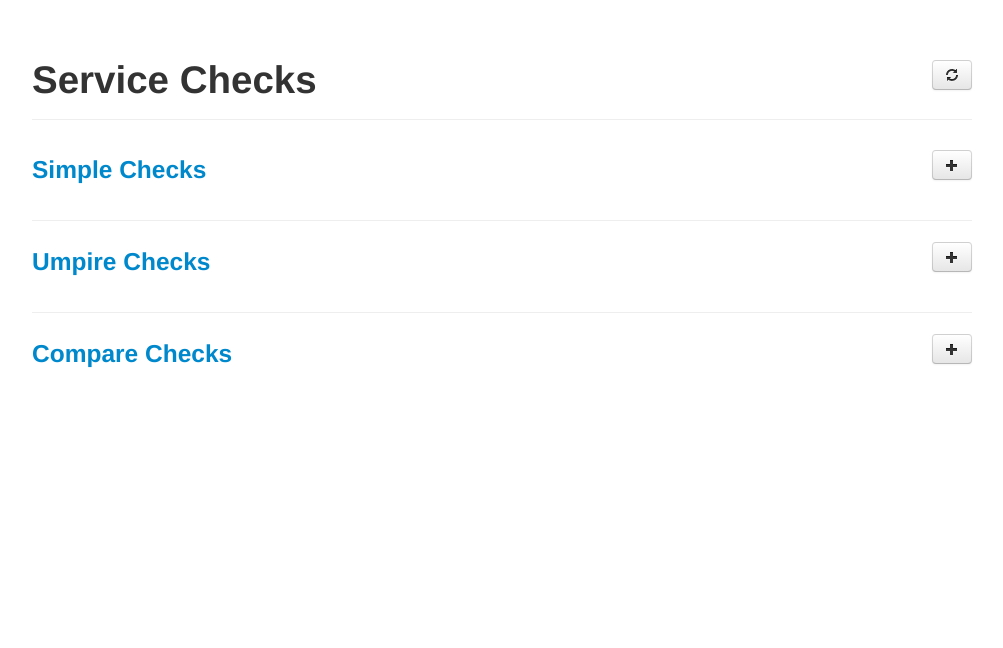
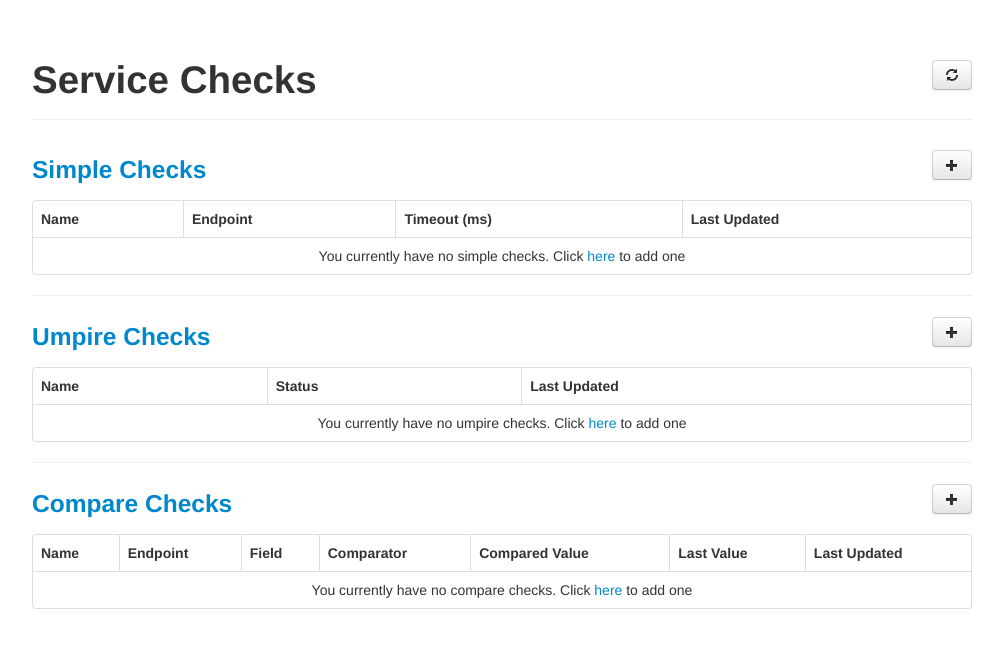
Before and after one commit to systemizer/momonitor, a Django app: template main/templates/service.html in a window 1280 px wide. Shown: the top 648 px of the page, without its empty margins (138-1141 px from the left). Run offline with Django 3.2, Linux system fonts and the light colour scheme; the template is opened without the code that fills it, so the values that code supplies are empty.

Commit message:
dont have to specify the service anymore when creating the form. Starting accordion visible

```diff
--- a/main/templates/modal_form.html
+++ b/main/templates/modal_form.html
@@ -2,7 +2,7 @@
 
 <div class="modal-header">
   <button type="button" class="close" data-dismiss="modal" aria-hidden="true">&times;</button>
-  <h3>{% block modal_title %}Create/Edit Resources{% endblock %}</h3>
+  <h3>{{form.title}}</h3>
 </div>
 <form action="{{action}}" method="{{method}}">
   <div class="modal-body">
--- a/main/templates/service.html
+++ b/main/templates/service.html
@@ -12,12 +12,12 @@
   <h1>Service Checks <small>{{service.name}}</small></h1>
 </div>
 <div class="btn-group pull-right">
-  <a href="{% url main_modal_form 'simpleservicecheck' %}" role="button" class="btn modalize"><i class="icon-plus"></i></a>
+  <a href="{% url main_modal_form 'simpleservicecheck' %}?sid={{service.id}}" role="button" class="btn modalize"><i class="icon-plus"></i></a>
 
 </div>
 <h3><a href="#simpletable" class="toggle-hide">Simple Checks</a> {{service.simple_counts}}</h3>
 <div class="clearfix"></div>
-<table id="simpletable" class="hide table table-hover table-bordered">
+<table id="simpletable" class="table table-hover table-bordered">
   <thead>
     <th>Name</th>
     <th>Endpoint</th>
@@ -30,7 +30,7 @@
     <tr class="{{check.status|to_bootstrap_rowclass}} {% if check.silenced %}muted{% endif %}">
       <td width="30%">
 	{{check.name}} {% if check.silenced %}<small class="muted">silenced</small>{% endif %}
-	<a class="modalize" href="{% url main_modal_form 'simpleservicecheck' check.id %}">
+	<a class="modalize" href="{% url main_modal_form 'simpleservicecheck' check.id %}?sid={{service.id}}">
 	  <i class="icon-edit"></i>
 	</a>
 	<a class="delete" href="{{check|resource_url}}">
@@ -52,7 +52,7 @@
     {% else %}
     <tr>
       <td colspan="4">
-	<center>You currently have no simple checks. Click <a class="modalize" href="{% url main_modal_form 'simpleservicecheck' %}">here</a> to add one</center>
+	<center>You currently have no simple checks. Click <a class="modalize" href="{% url main_modal_form 'simpleservicecheck' %}?sid={{service.id}}">here</a> to add one</center>
       </td>
     </tr>
     {% endif %}
@@ -60,11 +60,11 @@
 </table>
 <hr />
 <div class="btn-group pull-right">
-  <a href="{% url main_modal_form 'umpireservicecheck' %}" role="button" class="btn modalize"><i class="icon-plus"></i></a>
+  <a href="{% url main_modal_form 'umpireservicecheck' %}?sid={{service.id}}" role="button" class="btn modalize"><i class="icon-plus"></i></a>
 </div>
 <h3><a href="#umpiretable" class="toggle-hide">Umpire Checks</a> {{service.umpire_counts}}</h3>
 <div class="clearfix"></div>
-<table id="umpiretable" class="table table-hover table-bordered hide">
+<table id="umpiretable" class="table table-hover table-bordered">
   <thead>
     <th>Name</th>
     <th>Status</th>
@@ -77,7 +77,7 @@
       <td width="30%">
 	{{check.name}}
 	{% if check.silenced %}<small class="muted">silenced</small>{% endif %}
-	<a class="modalize" href="{% url main_modal_form 'umpireservicecheck' check.id %}">
+	<a class="modalize" href="{% url main_modal_form 'umpireservicecheck' check.id %}?sid={{service.id}}">
 	  <i class="icon-edit"></i>
 	</a>
 	<a class="delete" href="{{check|resource_url}}">
@@ -106,7 +106,7 @@
     {% else %}
     <tr>
       <td colspan="3">
-	<center>You currently have no umpire checks. Click <a class="modalize" href="{% url main_modal_form 'umpireservicecheck' %}">here</a> to add one</center>
+	<center>You currently have no umpire checks. Click <a class="modalize" href="{% url main_modal_form 'umpireservicecheck' %}?sid={{service.id}}">here</a> to add one</center>
       </td>
     </tr>
     {% endif %}
@@ -114,11 +114,11 @@
 </table>
 <hr />
 <div class="btn-group pull-right">
-  <a href="{% url main_modal_form 'compareservicecheck' %}" role="button" class="btn modalize"><i class="icon-plus"></i></a>
+  <a href="{% url main_modal_form 'compareservicecheck' %}?sid={{service.id}}" role="button" class="btn modalize"><i class="icon-plus"></i></a>
 </div>
 <h3><a href="#comparetable" class="toggle-hide">Compare Checks</a> {{service.compare_counts}}</h3>
 <div class="clearfix"></div>
-<table id="comparetable" class="table table-hover table-bordered hide">
+<table id="comparetable" class="table table-hover table-bordered">
   <thead>
     <th>Name</th>
     <th>Endpoint</th>
@@ -135,7 +135,7 @@
       <td width="30%">
 	{{check.name}}
 	{% if check.silenced %}<small class="muted">silenced</small>{% endif %}
-	<a class="modalize" href="{% url main_modal_form 'compareservicecheck' check.id %}">
+	<a class="modalize" href="{% url main_modal_form 'compareservicecheck' check.id %}?sid={{service.id}}">
 	  <i class="icon-edit"></i>
 	</a>
 	<a class="delete" href="{{check|resource_url}}">
@@ -164,7 +164,7 @@
     {% else %}
     <tr>
       <td colspan="7">
-	<center>You currently have no compare checks. Click <a class="modalize" href="{% url main_modal_form 'compareservicecheck' %}">here</a> to add one</center>
+	<center>You currently have no compare checks. Click <a class="modalize" href="{% url main_modal_form 'compareservicecheck' %}?sid={{service.id}}">here</a> to add one</center>
       </td>
     </tr>
     {% endif %}
```
Also changed, not shown: main/forms.py (+15 -12 lines), main/views.py (+9 -3 lines).
